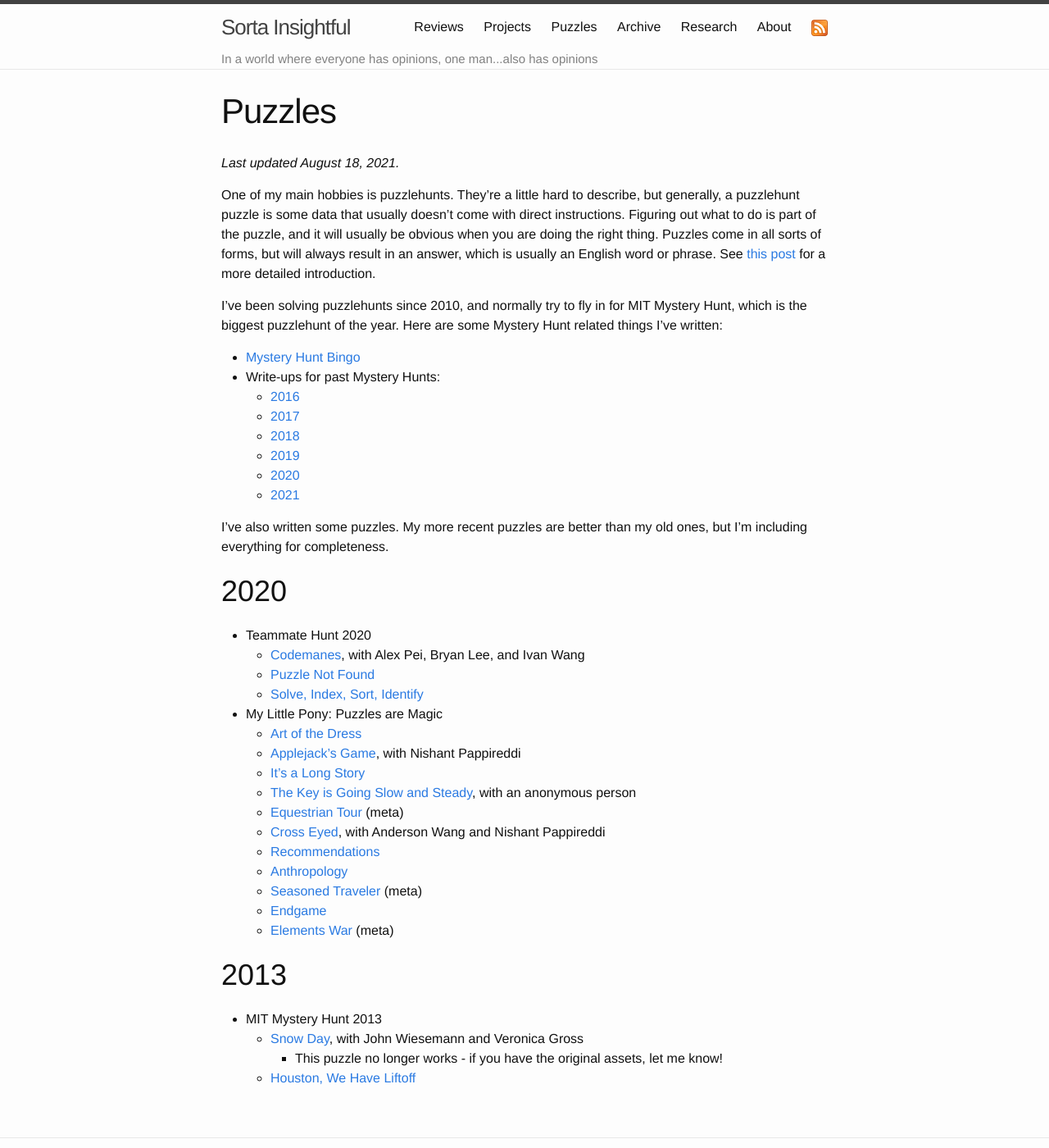
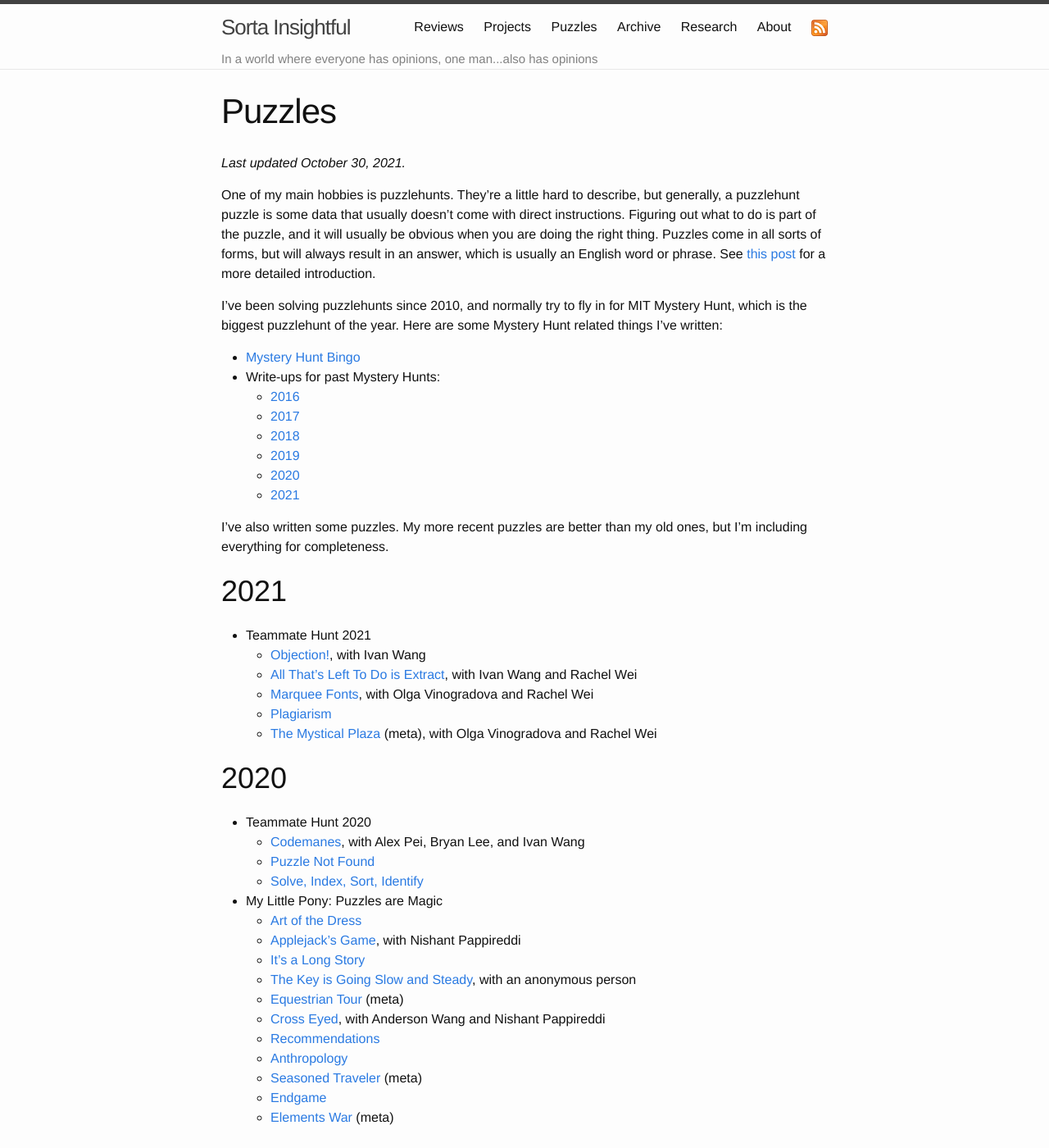
Before and after one commit to alexirpan/alexirpan.github.io, a Jekyll site: the page built from puzzles.markdown, in a window 1280 px wide and 1400 px high. Shown: the whole window at 82% size. Built offline with Jekyll 4.4.1, drawn with Linux system fonts in a browser that asks for light colours; nearby versions of some CDN libraries.

Commit message:
Update puzzles list

```diff
--- a/puzzles.markdown
+++ b/puzzles.markdown
@@ -4,7 +4,7 @@ title: Puzzles
 permalink: /puzzles/
 ---
 
-*Last updated August 18, 2021.*
+*Last updated October 30, 2021.*
 
 One of my main hobbies is puzzlehunts. They're a little hard to describe,
 but generally, a puzzlehunt puzzle is some data that usually
@@ -29,6 +29,15 @@ Here are some Mystery Hunt related things I've written:
 I've also written some puzzles.
 My more recent puzzles are better than my old ones, but I'm including everything for
 completeness.
+
+# 2021
+
+* Teammate Hunt 2021
+    * [Objection!](https://teammatehunt.com/puzzles/objection), with Ivan Wang
+    * [All That's Left To Do is Extract](https://teammatehunt.com/puzzles/all-thats-left-to-do-is-extract), with Ivan Wang and Rachel Wei
+    * [Marquee Fonts](https://teammatehunt.com/puzzles/marquee-fonts), with Olga Vinogradova and Rachel Wei
+    * [Plagiarism](https://teammatehunt.com/puzzles/plagiarism)
+    * [The Mystical Plaza](https://teammatehunt.com/puzzles/the-mystical-plaza) (meta), with Olga Vinogradova and Rachel Wei
 
 # 2020
 
```
